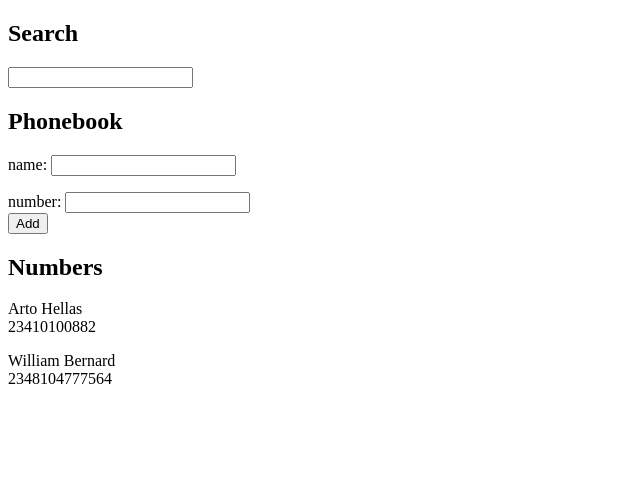
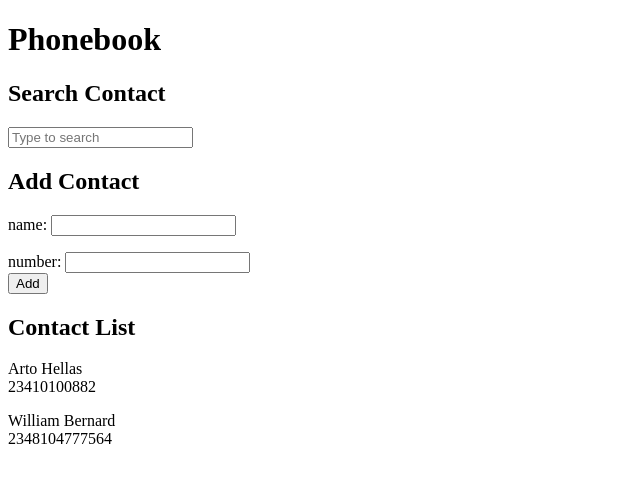
Before and after one commit to Ifcodes/fullstack-open-Ex, a React (Create React App) app in the folder part2/phonebook/: page / in a window 1280 px wide. Shown: the top 482 px of the page, without its empty margins (0-640 px from the left). Built offline with nearby package versions, Linux system fonts and the light colour scheme.

Commit message:
feat: correcting headings and titles

```diff
--- a/part2/phonebook/src/App.js
+++ b/part2/phonebook/src/App.js
@@ -83,12 +83,13 @@ function App() {
   return (
     <div>
       <div>
-        <h2>Search</h2>
+        <h1>Phonebook</h1>
         <form>
-          <input type="search" value={nameFilter} onChange={handleNameFilter}/>
+          <h2>Search Contact</h2>
+          <input type="search" placeholder="Type to search" value={nameFilter} onChange={handleNameFilter}/>
         </form>
       </div>
-      <h2>Phonebook</h2>
+      <h2>Add Contact</h2>
       <form onSubmit={checkAddContact}>
         <div style={styles}>
           name: <input value={newName} onChange={handleNewNames} required/>
@@ -100,7 +101,7 @@ function App() {
           <button type="submit">Add</button>
         </div>
       </form>
-      <h2>Numbers</h2>
+      <h2>Contact List</h2>
       <>
         {
           personToDisplay.map(person =>
```
Also changed, not shown: 1 other file (tests, documents, lock files or other folders).
